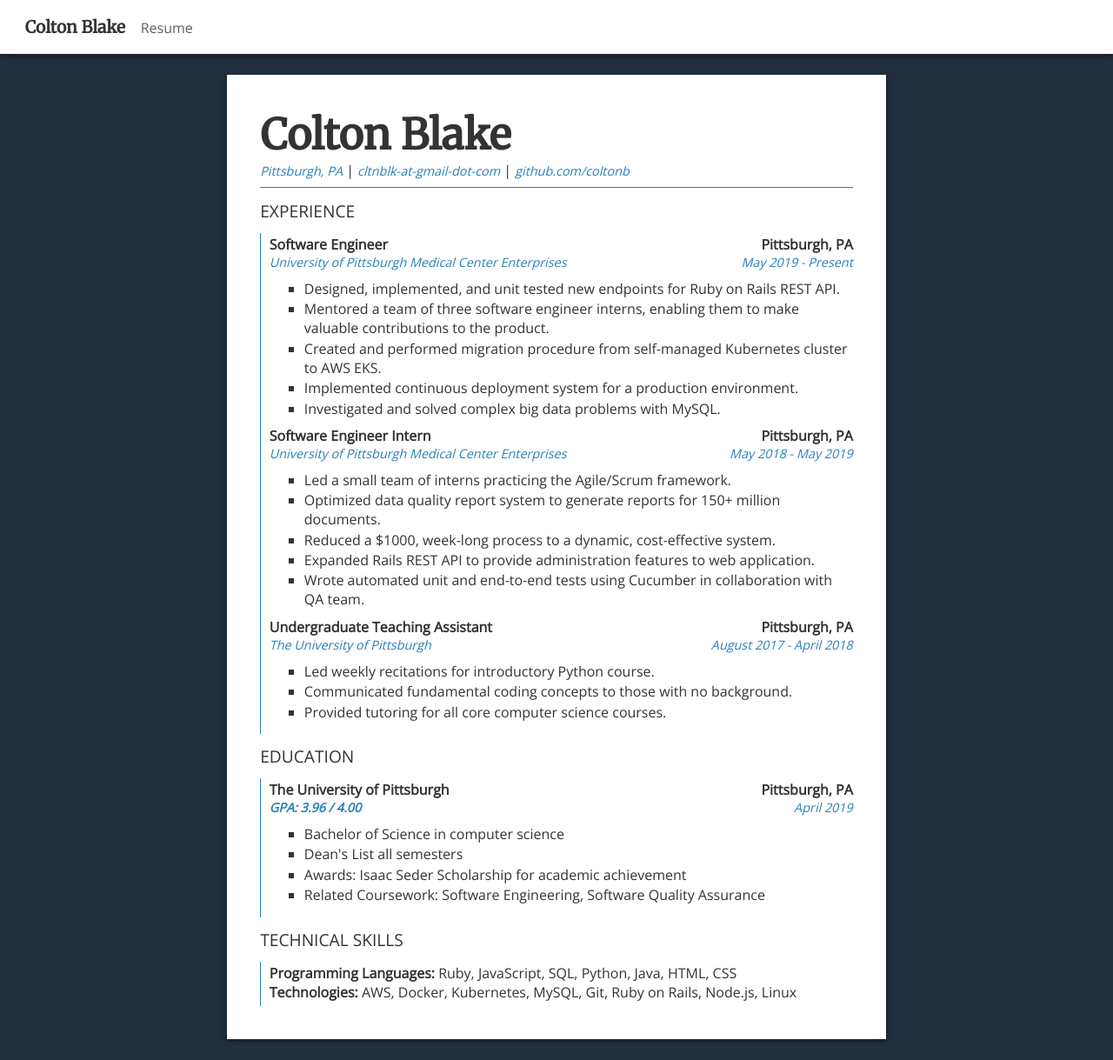
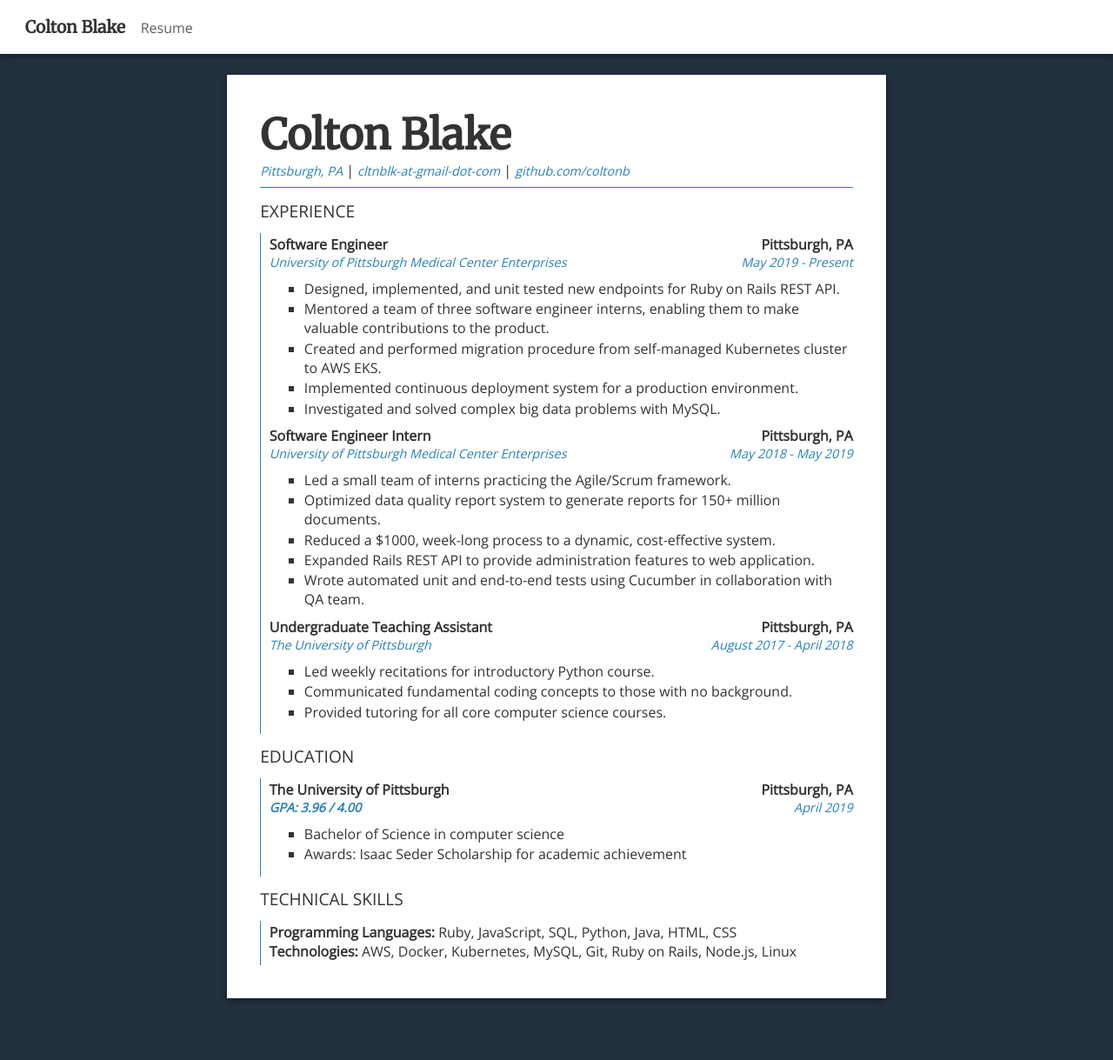
Before and after one commit to coltonb/resume, a Jekyll site: the page built from index.html, in a window 1280 px wide. Shown: the whole page at 87% size. Built offline with Jekyll 4.4.1, drawn with Linux system fonts in a browser that asks for light colours; after the commit the page ends 1172 px from its top, so only the background shows below that.

Commit message:
simplify education

```diff
--- a/index.html
+++ b/index.html
@@ -124,11 +124,7 @@
     </div>
     <ul class="details">
       <li>Bachelor of Science in computer science</li>
-      <li>Dean's List all semesters</li>
       <li>Awards: Isaac Seder Scholarship for academic achievement</li>
-      <li>
-        Related Coursework: Software Engineering, Software Quality Assurance
-      </li>
     </ul>
   </div>
   <h3>TECHNICAL SKILLS</h3>
```
